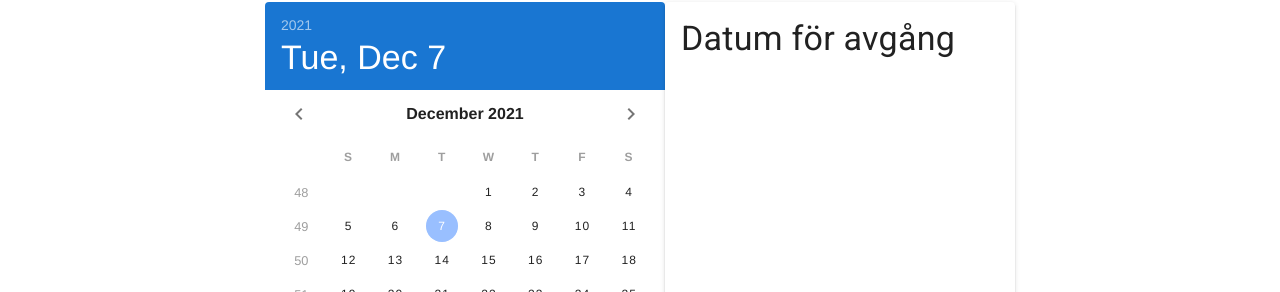
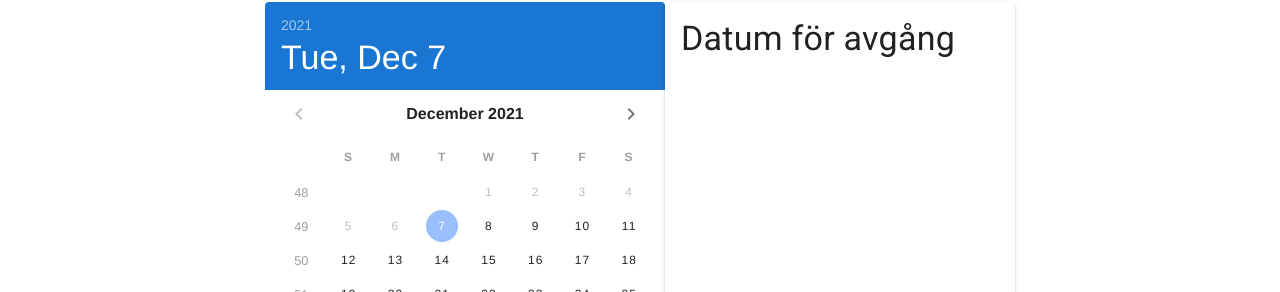
Before and after one commit to n1cken/TrainApp, a Vue app in the folder vuefrontend/: page / in a window 1280 px wide. Shown: the part 256-548 px from the top of the page. Built offline with nearby package versions, Linux system fonts and the light colour scheme.

Commit message:
fixed past dates

```diff
--- a/vuefrontend/src/components/DatePickCalendar.vue
+++ b/vuefrontend/src/components/DatePickCalendar.vue
@@ -1,29 +1,34 @@
 <template>
   <v-row justify="center">
-    <v-date-picker v-model="picker" show-week width="400" @change="changeDate()"></v-date-picker>
-        <v-card
-            width="350"
-        >
-        <v-card-title>  <p class="text-h4 text--primary">
-        Datum för avgång
-      </p>
-        </v-card-title>
-            {{ this.$store.state.chosenDepartureDate }}
+    <v-date-picker
+      v-model="picker"
+      show-week
+      width="400"
+      @change="changeDate()"
+      :min="new Date().toISOString().substr(0, 10)"
+    ></v-date-picker>
+    <v-card width="350">
+      <v-card-title>
+        <p class="text-h4 text--primary">Datum för avgång</p>
+      </v-card-title>
+      {{ this.$store.state.chosenDepartureDate }}
     </v-card>
   </v-row>
 </template>
 
 <script>
-  export default {
-    data () {
-      return {
-        picker: (new Date(Date.now() - (new Date()).getTimezoneOffset() * 60000)).toISOString().substr(0, 10),
-      }
+export default {
+  data() {
+    return {
+      picker: new Date(Date.now() - new Date().getTimezoneOffset() * 60000)
+        .toISOString()
+        .substr(0, 10),
+    };
+  },
+  methods: {
+    changeDate() {
+      this.$store.commit("setDepartureDate", this.picker);
     },
-    methods: {
-        changeDate () {
-            this.$store.commit('setDepartureDate', this.picker)
-        }
-    }
-  }
+  },
+};
 </script>
```
